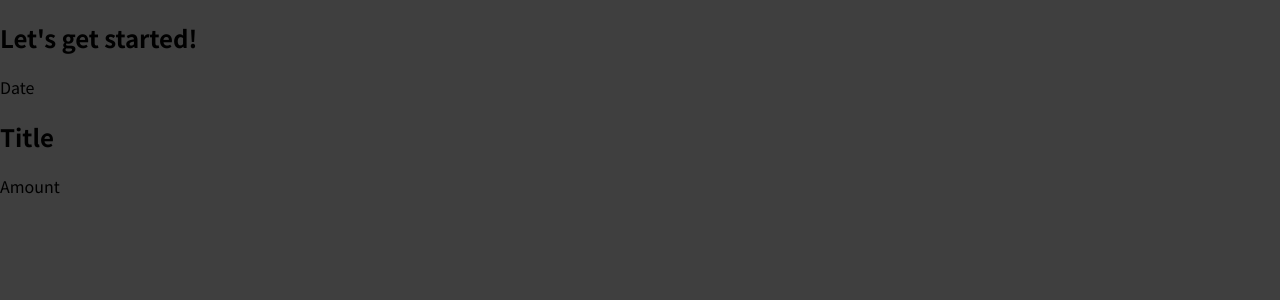
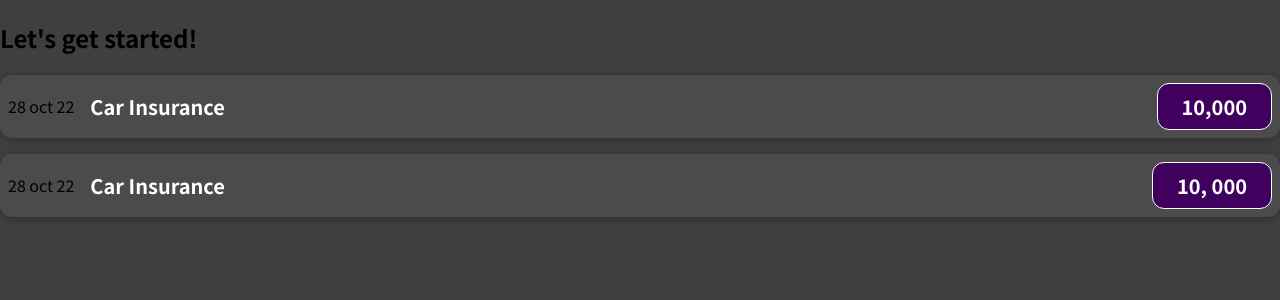
Before and after one commit to AmolShelke2/Expense-tracker-react, a React (Create React App) app: page / in a window 1280 px wide. Shown: the top 300 px of the page. Built offline with nearby package versions, Linux system fonts and the light colour scheme.

Commit message:
Added styles for ExpenseItem component

```diff
--- a/src/App.js
+++ b/src/App.js
@@ -1,10 +1,12 @@
 import ExpenseItem from "./component/ExpenseItem";
+import ExpenseItem2 from "./component/ExpenseItem2";
 
 function App() {
   return (
     <div>
       <h2>Let's get started!</h2>
       <ExpenseItem />
+      <ExpenseItem2 />
     </div>
   );
 }
--- /dev/null
+++ b/src/component/ExpenseItem.css
@@ -0,0 +1,56 @@
+.expense-item {
+  display: flex;
+  justify-content: space-between;
+  align-items: center;
+  box-shadow: 0 2px 8px rgba(0, 0, 0, 0.25);
+  padding: 0.5rem;
+  margin: 1rem 0;
+  border-radius: 12px;
+  background-color: #4b4b4b;
+}
+
+.expense-item__description {
+  display: flex;
+  flex-direction: column;
+  gap: 1rem;
+  align-items: flex-end;
+  flex-flow: column-reverse;
+  justify-content: flex-start;
+  flex: 1;
+}
+
+.expense-item h2 {
+  color: #3a3a3a;
+  font-size: 1rem;
+  flex: 1;
+  margin: 0 1rem;
+  color: white;
+}
+
+.expense-item__price {
+  font-size: 1rem;
+  font-weight: bold;
+  color: white;
+  background-color: #40005d;
+  border: 1px solid white;
+  padding: 0.5rem;
+  border-radius: 12px;
+}
+
+@media (min-width: 500px) {
+  .expense-item__description {
+    flex-direction: row;
+    align-items: center;
+    justify-content: flex-start;
+    flex: 1;
+  }
+
+  .expense-item__description h2 {
+    font-size: 1.25rem;
+  }
+
+  .expense-item__price {
+    font-size: 1.25rem;
+    padding: 0.5rem 1.5rem;
+  }
+}
--- a/src/component/ExpenseItem.js
+++ b/src/component/ExpenseItem.js
@@ -1,10 +1,12 @@
+import "./ExpenseItem.css";
+
 function ExpenseItem() {
   return (
-    <div>
-      <div>Date</div>
-      <div>
-        <h2>Title</h2>
-        <div>Amount</div>
+    <div className="expense-item">
+      <div>28 oct 22</div>
+      <div className="expense-item__description">
+        <h2>Car Insurance</h2>
+        <div className="expense-item__price">10,000</div>
       </div>
     </div>
   );
--- /dev/null
+++ b/src/component/ExpenseItem2.css
@@ -0,0 +1,56 @@
+.expense-item2 {
+  display: flex;
+  justify-content: space-between;
+  align-items: center;
+  box-shadow: 0 2px 8px rgba(0, 0, 0, 0.25);
+  padding: 0.5rem;
+  margin: 1rem 0;
+  border-radius: 12px;
+  background-color: #4b4b4b;
+}
+
+.expense-item2__description {
+  display: flex;
+  flex-direction: column;
+  gap: 1rem;
+  align-items: flex-end;
+  flex-flow: column-reverse;
+  justify-content: flex-start;
+  flex: 1;
+}
+
+.expense-item2 h2 {
+  color: #3a3a3a;
+  font-size: 1rem;
+  flex: 1;
+  margin: 0 1rem;
+  color: white;
+}
+
+.expense-item2__price {
+  background-color: #40005d;
+  color: #fff;
+  border: 1px solid #ffff;
+  padding: 0.5rem;
+  font-size: 1rem;
+  font-weight: bold;
+  border-radius: 12px;
+}
+
+@media (min-width: 500px) {
+  .expense-item2__description {
+    flex-direction: row;
+    flex: 1;
+    align-items: center;
+    justify-content: flex-start;
+  }
+
+  .expense-item2 h2 {
+    font-size: 1.25rem;
+  }
+
+  .expense-item2__price {
+    font-size: 1.25rem;
+    padding: 0.5rem 1.5rem;
+  }
+}
--- /dev/null
+++ b/src/component/ExpenseItem2.jsx
@@ -0,0 +1,15 @@
+import "./ExpenseItem2.css";
+
+function ExpenseItem2() {
+  return (
+    <div className="expense-item2">
+      <div>28 oct 22</div>
+      <div className="expense-item2__description">
+        <h2>Car Insurance</h2>
+        <div className="expense-item2__price">10, 000</div>
+      </div>
+    </div>
+  );
+}
+
+export default ExpenseItem2;
```
Also changed, not shown: 1 other file (tests, documents, lock files or other folders).
